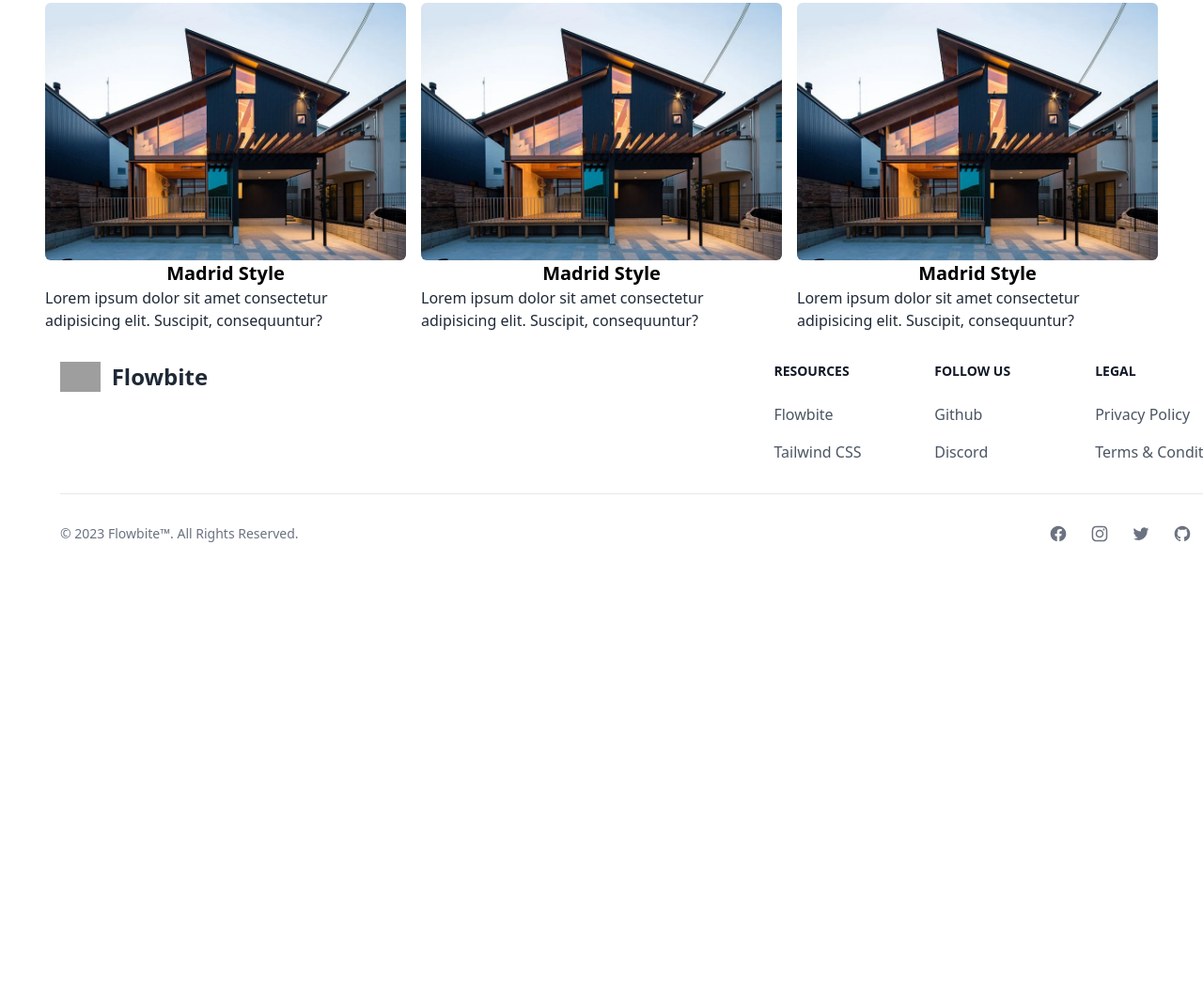
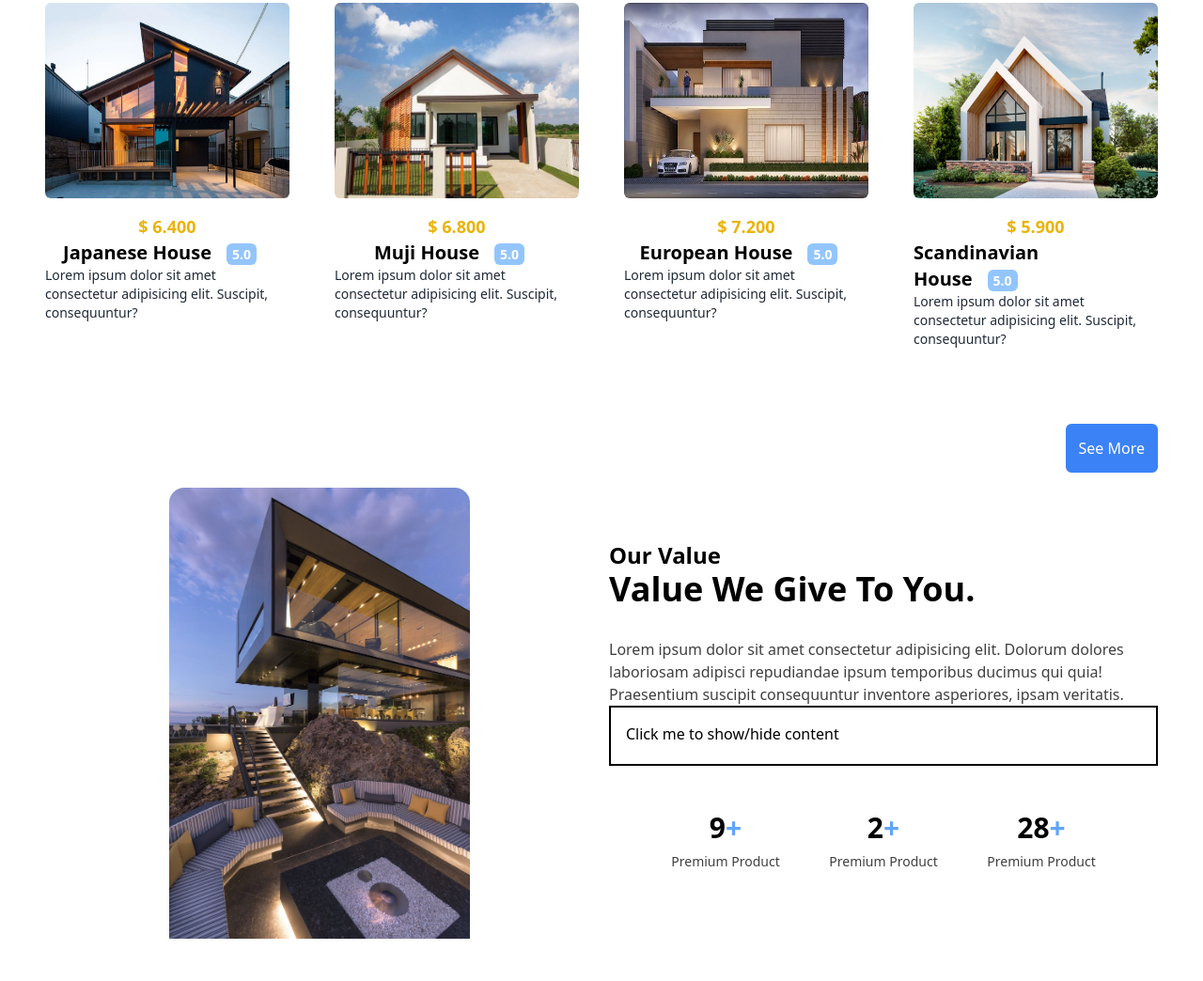
Before and after one commit to Nafunnn/Property, a website: page public/index.html in a window 1280 px wide. Shown: the part 755-1799 px from the top of the page at 94% size. Before the commit the page ends 1365 px from the top, so only its background shows below. Drawn offline with nearby package versions, Linux system fonts and the light colour scheme; grey boxes are pictures that could not be loaded.

Commit message:
[+] cards and hero [+] new house image

```diff
--- a/public/index.html
+++ b/public/index.html
@@ -164,39 +164,111 @@
         <h1 class="text-5xl font-bold text-black">Popular Residences.</h1>
       </div>
       <!-- CARD -->
-      <div class="grid md:grid-cols-3 mx-12 gap-4">
-        <div class="rounded-md justify-items-center">
-          <img
-            class="rounded-md"
-            src="/img/yo irie architects builds a shelf-like frame inside a japanese house to encourage airflow.png"
-            alt=""
-          />
-          <h1 class="text-xl font-semibold text-black">Madrid Style</h1>
-          <p class="text-md">
+      <div class="grid md:grid-cols-4 mx-12 gap-12 mb-12">
+        <div class="rounded-md justify-items-center hover:scale-105 duration-300">
+          <img class="rounded-md h-52 mb-4 mx-auto" src="/img/Japanese.png" alt="" />
+          <h1 class="text-lg font-bold text-yellow-500">$ 6.400</h1>
+          <h1 class="text-xl font-bold text-black">
+            Japanese House<span
+              class="align-middle mx-4 text-sm py-0.5 px-1.5 bg-blue-300 rounded-md text-white"
+              >5.0</span
+            >
+          </h1>
+          <p class="text-sm mb-8">
             Lorem ipsum dolor sit amet consectetur adipisicing elit. Suscipit, consequuntur?
           </p>
         </div>
-        <div class="rounded-md justify-items-center">
-          <img
-            class="rounded-md"
-            src="/img/yo irie architects builds a shelf-like frame inside a japanese house to encourage airflow.png"
-            alt=""
-          />
-          <h1 class="text-xl font-semibold text-black">Madrid Style</h1>
-          <p class="text-md">
+        <div class="rounded-md justify-items-center hover:scale-105 duration-300">
+          <img class="rounded-md h-52 mb-4 mx-auto" src="/img/Muji.jpeg" alt="" />
+          <h1 class="text-lg font-bold text-yellow-500">$ 6.800</h1>
+          <h1 class="text-xl font-bold text-black">
+            Muji House<span class="align-middle mx-4 text-sm py-0.5 px-1.5 bg-blue-300 rounded-md text-white"
+              >5.0</span
+            >
+          </h1>
+          <p class="text-sm mb-8">
             Lorem ipsum dolor sit amet consectetur adipisicing elit. Suscipit, consequuntur?
           </p>
         </div>
-        <div class="rounded-md justify-items-center">
-          <img
-            class="rounded-md"
-            src="/img/yo irie architects builds a shelf-like frame inside a japanese house to encourage airflow.png"
-            alt=""
-          />
-          <h1 class="text-xl font-semibold text-black">Madrid Style</h1>
-          <p class="text-md">
+        <div class="rounded-md justify-items-center hover:scale-105 duration-300">
+          <img class="rounded-md h-52 mb-4 mx-auto" src="/img/European.jpeg" alt="" />
+          <h1 class="text-lg font-bold text-yellow-500">$ 7.200</h1>
+          <h1 class="text-xl font-bold text-black">
+            European House<span
+              class="align-middle mx-4 text-sm py-0.5 px-1.5 bg-blue-300 rounded-md text-white"
+              >5.0</span
+            >
+          </h1>
+          <p class="text-sm mb-8">
             Lorem ipsum dolor sit amet consectetur adipisicing elit. Suscipit, consequuntur?
           </p>
+        </div>
+        <div class="rounded-md justify-items-center hover:scale-105 duration-300">
+          <img class="rounded-md h-52 mb-4 mx-auto" src="/img/scandinavian.png" alt="" />
+          <h1 class="text-lg font-bold text-yellow-500">$ 5.900</h1>
+          <h1 class="text-xl font-bold text-black">
+            Scandinavian House<span
+              class="align-middle mx-4 text-sm py-0.5 px-1.5 bg-blue-300 rounded-md text-white"
+              >5.0</span
+            >
+          </h1>
+          <p class="text-sm mb-8">
+            Lorem ipsum dolor sit amet consectetur adipisicing elit. Suscipit, consequuntur?
+          </p>
+        </div>
+      </div>
+      <div class="flex justify-end mr-12">
+        <a
+          class="text-white font-medium justify-end p-3 rounded-md bg-blue-500 border-2 border-blue-500 hover:bg-transparent hover:text-blue-500 hover:border-blue-500 hover:border-2 duration-300"
+          href=""
+          >See More</a
+        >
+      </div>
+    </section>
+    <!-- CONTENT-3 -->
+    <section class="bg-white">
+      <div class="mx-12 text-black">
+        <div class="grid md:grid-cols-2 gap-4">
+          <div class="my-auto order-1 md:order-2 flex">
+            <div class="mt-8">
+              <h1 class="text-2xl font-semibold">Our Value</h1>
+              <h1 class="text-4xl font-bold">Value We Give To You.</h1>
+              <p class="mt-8 opacity-75">
+                Lorem ipsum dolor sit amet consectetur adipisicing elit. Dolorum dolores laboriosam adipisci
+                repudiandae ipsum temporibus ducimus qui quia! Praesentium suscipit consequuntur inventore
+                asperiores, ipsam veritatis.
+              </p>
+              <!-- COLLAPSE -->
+              <div class="rounded-md">
+                <div class="collapse border-2 border-black">
+                  <input type="checkbox" class="peer" />
+                  <div class="collapse-title rounded-t-lg bg-white text-black">
+                    Click me to show/hide content
+                  </div>
+                  <div class="collapse-content bg-white text-black">
+                    <p>hello</p>
+                  </div>
+                </div>
+              </div>
+              <div class="grid-cols-3 grid mx-12 my-12 gap-4">
+                <div class="space-y-2">
+                  <h1 class="text-3xl font-bold text-center">9<span class="text-blue-400">+</span></h1>
+                  <p class="text-sm opacity-75 text-center">Premium Product</p>
+                </div>
+                <div class="space-y-2">
+                  <h1 class="text-3xl font-bold text-center">2<span class="text-blue-400">+</span></h1>
+                  <p class="text-sm opacity-75 text-center">Premium Product</p>
+                </div>
+                <div class="space-y-2">
+                  <h1 class="text-3xl font-bold text-center">28<span class="text-blue-400">+</span></h1>
+                  <p class="text-sm opacity-75 text-center">Premium Product</p>
+                </div>
+              </div>
+            </div>
+          </div>
+          <div class="mx-auto my-auto flex md:order-1">
+            <img class="aspect-auto w-80 rounded-t-2xl m-4" src="/img/Mexico house.jpeg" alt="" />
+          </div>
         </div>
       </div>
     </section>
--- a/tailwind.config.js
+++ b/tailwind.config.js
@@ -1,6 +1,6 @@
 /** @type {import('tailwindcss').Config} */
 module.exports = {
-  content: ["./public/**/*.{html,js}", "./node_modules/flowbite/**/*.js"],
+  content: ["./public/**/*.{html,js}", "./node_modules/flowbite/**/*.js", "./node_modules/flowbite/**/*.js"],
   theme: {
     extend: {},
   },
```
Also changed, not shown: dist/output.css, img/European.jpeg (added), img/Japanese.png (renamed from img/yo irie architects builds a shelf-like frame inside a japanese house to encourage airflow.png), img/Mexico house.jpeg (added), img/Muji.jpeg (added), img/scandinavian.png (added), 1 other file.
